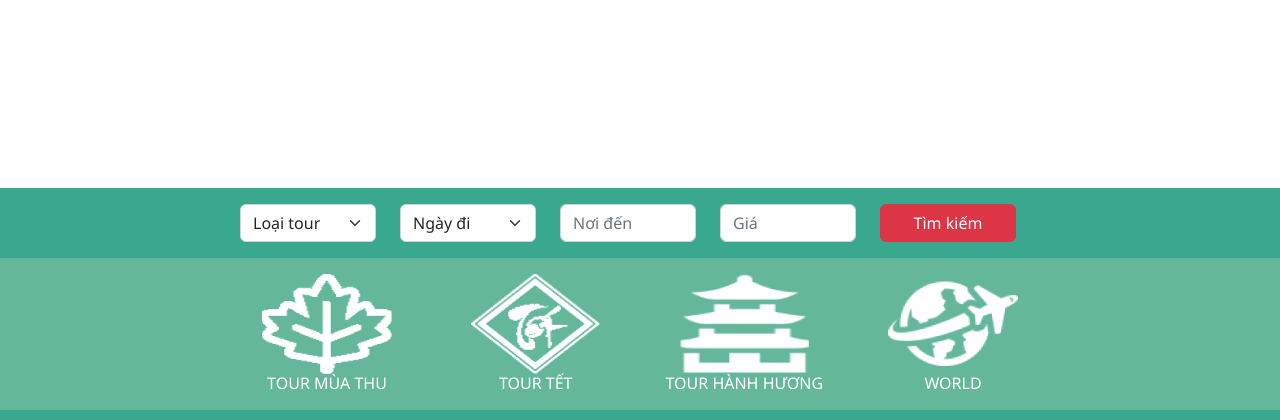
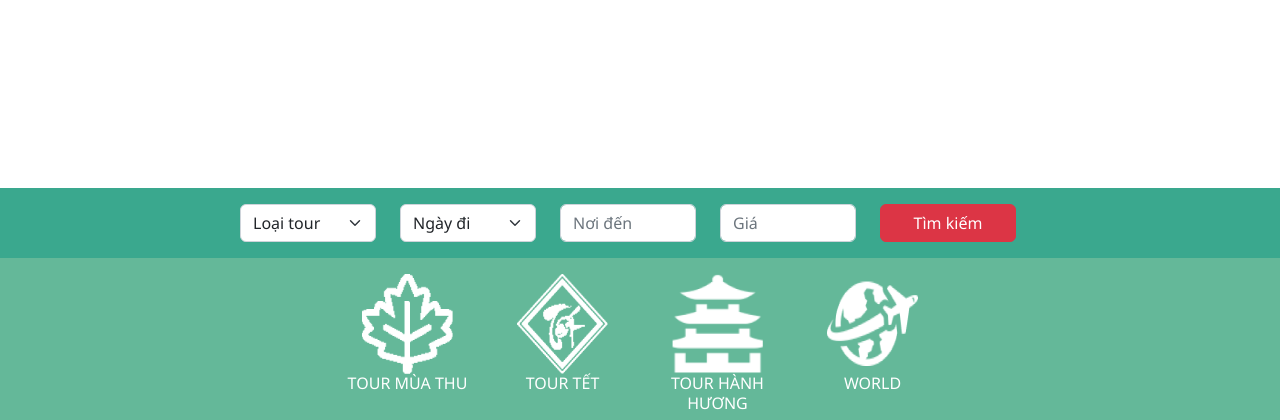
Before and after one commit to tuongkhac202/duan1_nhom9, a PHP site: page / in a window 1280 px wide. Shown: the part 269-689 px from the top of the page. Run offline with PHP 8.4, Linux system fonts and the light colour scheme.

Commit message:
sửa home>chọn-loại-tour nhỏ lại

```diff
--- a/view/home.php
+++ b/view/home.php
@@ -71,7 +71,7 @@
 
        <!-- chọn loại tour -->
        <div class="row d-xl-block d-none p-2 chon-tour">
-         <div class="row col-8 offset-2 gy-1 chon2">
+         <div class="row col-6 offset-3 gy-1 chon2">
            <div class="col text-center justify-content-center">
              <img src="upload/tour-mua-thu.png" alt="" />
              <h6>TOUR MÙA THU</h6>
```
